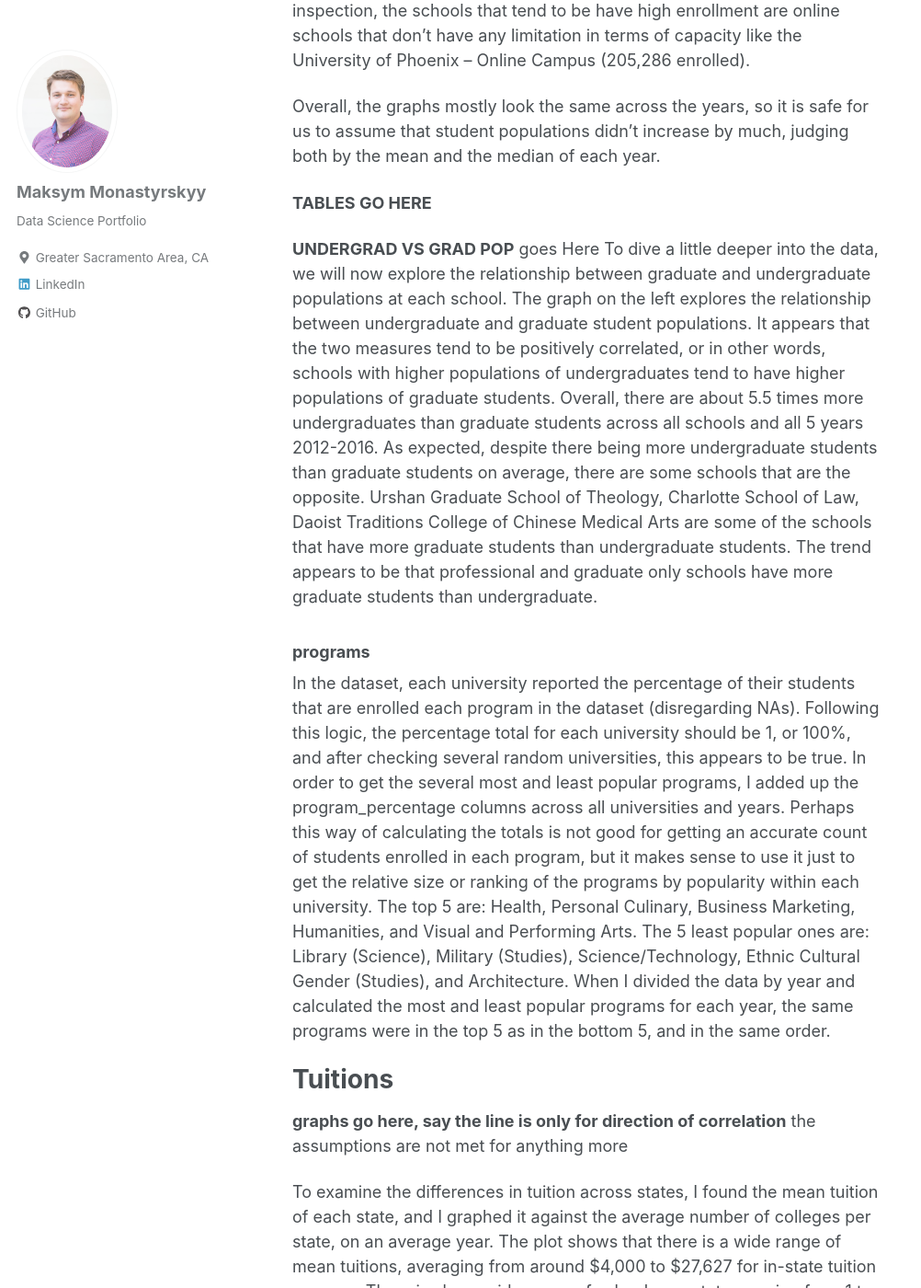
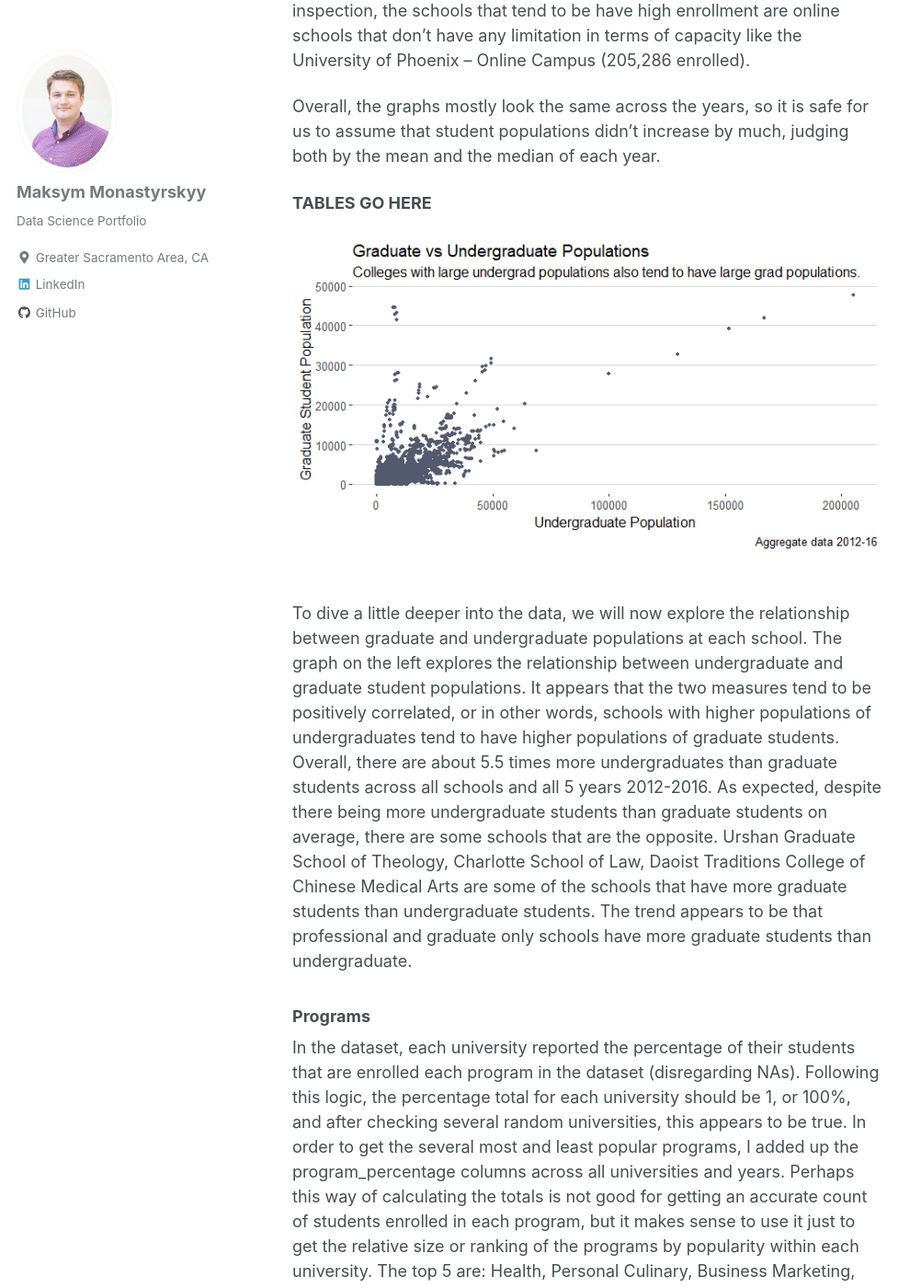
Before and after one commit to monastyrskyy/monastyrskyy.github.io, a Jekyll site: the page built from _posts/2018-11-01-collegescorecards2.md, in a window 1280 px wide and 1400 px high, scrolled down 2979 px. Shown: the whole window at 92% size, without its empty margins (0-1002 px from the left). Built offline with Jekyll 4.4.1, drawn with Linux system fonts in a browser that asks for light colours; cached includes are drawn as plain includes; nearby versions of some CDN libraries.

Commit message:
cool themed graph on second post

```diff
--- a/_posts/2018-11-01-collegescorecards2.md
+++ b/_posts/2018-11-01-collegescorecards2.md
@@ -61,10 +61,11 @@
 
 **TABLES GO HERE**
 
-**UNDERGRAD VS GRAD POP** goes Here
+<div style="text-align:center"><img src="{{ site.url }}{{ site.baseurl }}/images/2.college_scorecards/2.grad_vs_undergrad.png" alt="Graduate vs Undergraduate Populations"></div><br/>
+
 To dive a little deeper into the data, we will now explore the relationship between graduate and undergraduate populations at each school. The graph on the left explores the relationship between undergraduate and graduate student populations. It appears that the two measures tend to be positively correlated, or in other words, schools with higher populations of undergraduates tend to have higher populations of graduate students. Overall, there are about 5.5 times more undergraduates than graduate students across all schools and all 5 years 2012-2016. As expected, despite there being more undergraduate students than graduate students on average, there are some schools that are the opposite. Urshan Graduate School of Theology, Charlotte School of Law, Daoist Traditions College of Chinese Medical Arts are some of the schools that have more graduate students than undergraduate students. The trend appears to be that professional and graduate only schools have more graduate students than undergraduate.
 
-### programs
+### Programs
 
 In the dataset, each university reported the percentage of their students that are enrolled each program in the dataset (disregarding NAs). Following this logic, the percentage total for each university should be 1, or 100%, and after checking several random universities, this appears to be true. In order to get the several most and least popular programs, I added up the program_percentage columns across all universities and years. Perhaps this way of calculating the totals is not good for getting an accurate count of students enrolled in each program, but it makes sense to use it just to get the relative size or ranking of the programs by popularity within each university. The top 5 are: Health, Personal Culinary, Business Marketing, Humanities, and Visual and Performing Arts. The 5 least popular ones are: Library (Science), Military (Studies), Science/Technology, Ethnic Cultural Gender (Studies), and Architecture. When I divided the data by year and calculated the most and least popular programs for each year, the same programs were in the top 5 as in the bottom 5, and in the same order.
 
```
Also changed, not shown: images/2.college_scorecards/2.grad_vs_undergrad.png (added).
